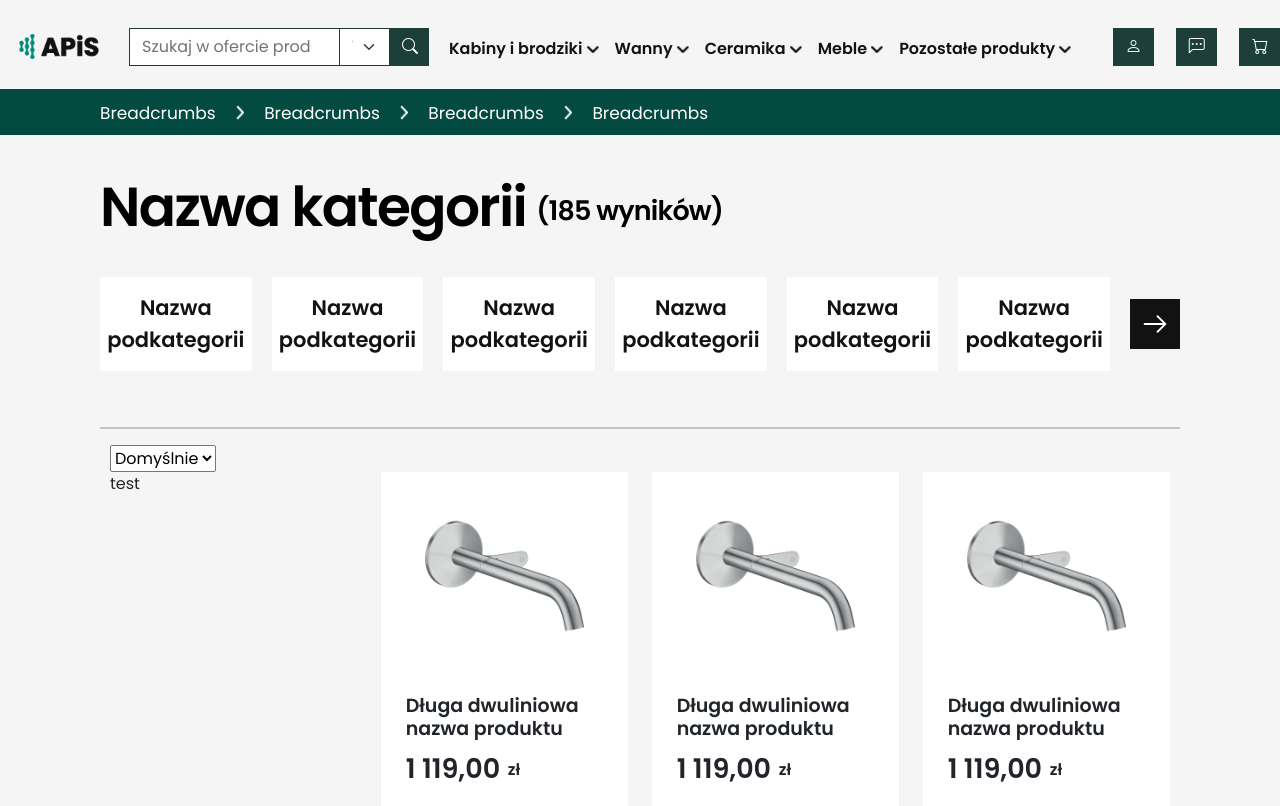
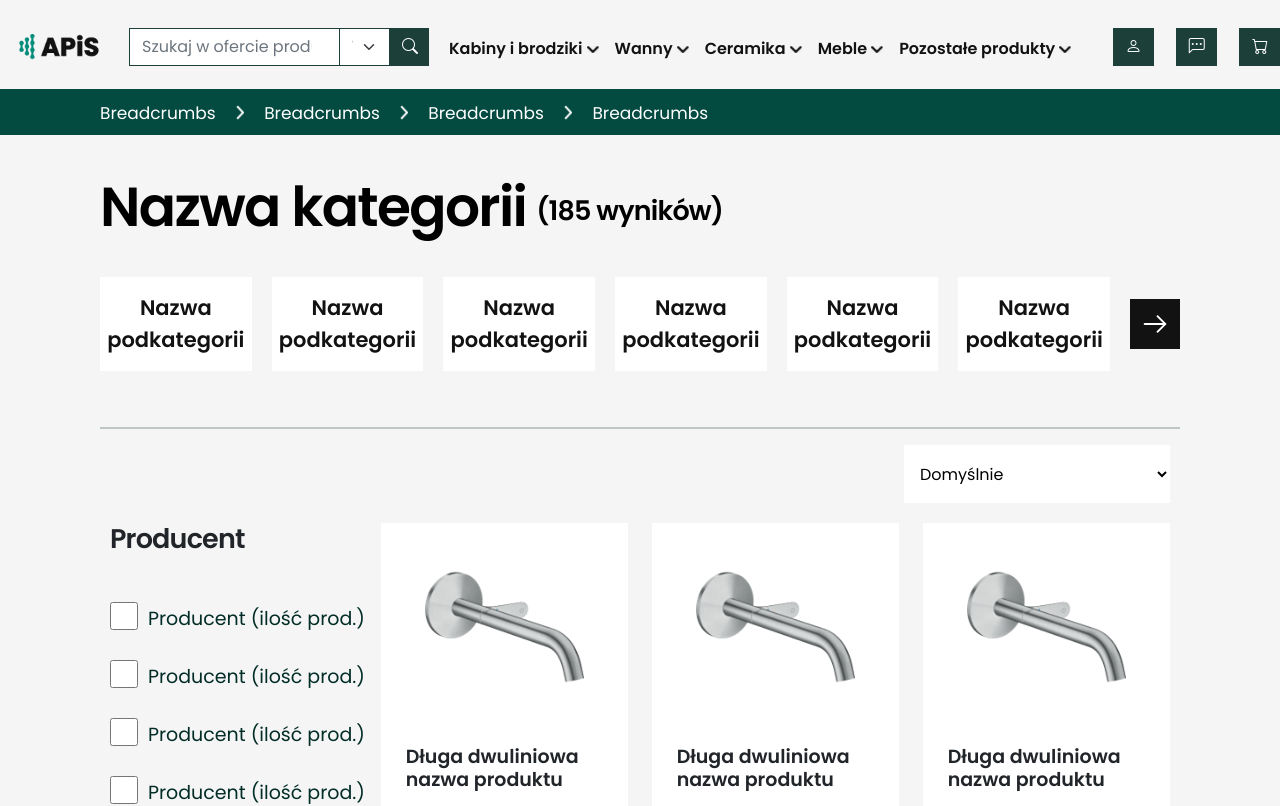
Before and after one commit to marcinkorbec/shop-frontend, a React (Create React App) app: page /1 in a window 1280 px wide. Shown: the top 806 px of the page. Built offline with nearby package versions, Linux system fonts and the light colour scheme.

Commit message:
Update Project

```diff
--- a/src/Components/SectionCathegory/SectionCathegory.css
+++ b/src/Components/SectionCathegory/SectionCathegory.css
@@ -2,14 +2,60 @@
   /*border: 1px solid black;*/
 }
 
-#option-category-default {
-
+.contain {
+  margin: 0 110px 0 110px;
 }
 
 .row {
   padding-bottom: 20px;
 }
 
-.contain {
-  margin: 0 110px 0 110px;
+.contain .sort {
+  display: flex;
+  justify-content: end;
+  padding-bottom: 20px;
 }
+
+#option-category-default {
+  display: flex;
+  flex-direction: row;
+  justify-content: space-between;
+  align-items: center;
+  padding: 5px 12px;
+  gap: 82px;
+  width: 266px;
+  height: 58px;
+  left: 1553px;
+  top: 577px;
+  background: #FFFFFF;
+  border: none;
+}
+
+.row .col-sm-3 h3 {
+  font-style: normal;
+  font-weight: 600;
+  font-size: 27px;
+  line-height: 119%;
+  display: flex;
+  align-items: center;
+  letter-spacing: -0.03em;
+  margin-bottom: 40px;
+}
+
+.col-sm-3 div label {
+  position: relative;
+  bottom: 5px;
+  left: 10px;
+  font-style: normal;
+  font-weight: 400;
+  font-size: 19px;
+  line-height: 58px;
+  align-items: center;
+  color: #022D27;
+}
+
+.col-sm-3 div input {
+  width: 28px;
+  height: 28px;
+  background: #FFFFFF;
+}
--- a/src/Components/SectionCathegory/SectionCathegory.jsx
+++ b/src/Components/SectionCathegory/SectionCathegory.jsx
@@ -6,6 +6,7 @@
   return (
     <>
       <div className='contain'>
+        <div className='sort'>
           <select id='option-category-default'>
             <option value='Domyślnie'>Domyślnie</option>
             <option value='saab'>Saab</option>
@@ -13,10 +14,31 @@
             <option value='audi'>Audi</option>
           </select>
         </div>
+      </div>
       <div className='contain'>
         <div className='row'>
           <div className='col-sm-3'>
-            <p>test</p>
+            <h3>Producent</h3>
+            <div>
+              <input type='checkbox' id='vehicle1' name='vehicle1' value='Bike' />
+              <label htmlFor='vehicle1'>Producent (ilość prod.)</label>
+              <br />
+              <input type='checkbox' id='vehicle2' name='vehicle2' value='Car' />
+              <label htmlFor='vehicle2'>Producent (ilość prod.)</label>
+              <br />
+              <input type='checkbox' id='vehicle3' name='vehicle3' value='Boat' />
+              <label htmlFor='vehicle3'>Producent (ilość prod.)</label>
+              <br />
+              <input type='checkbox' id='vehicle3' name='vehicle3' value='Boat' />
+              <label htmlFor='vehicle3'>Producent (ilość prod.)</label>
+              <br />
+              <input type='checkbox' id='vehicle3' name='vehicle3' value='Boat' />
+              <label htmlFor='vehicle3'>Producent (ilość prod.)</label>
+              <br />
+              <input type='checkbox' id='vehicle3' name='vehicle3' value='Boat' />
+              <label htmlFor='vehicle3'>Producent (ilość prod.)</label>
+              <br />
+            </div>
           </div>
           <div className='col-sm-9'>
             <div className='row'>
```
Also changed, not shown: 1 other file (tests, documents, lock files or other folders). Lines whose indentation alone changed are shown as unchanged.
